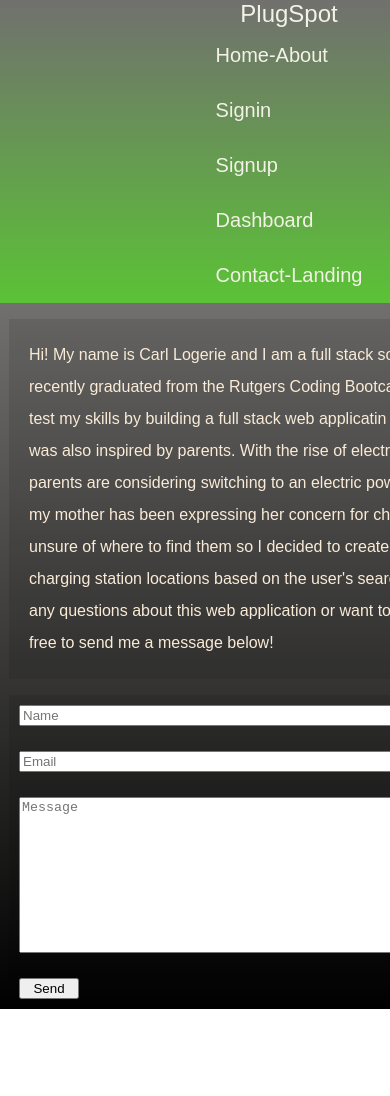
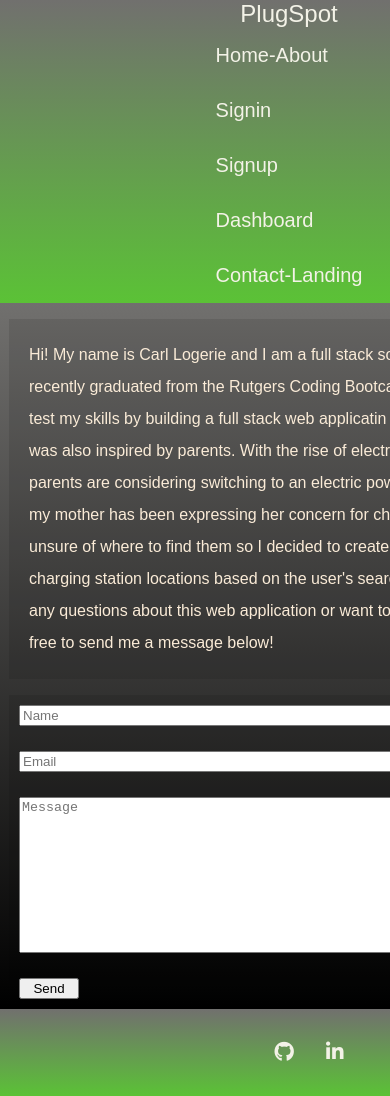
Before and after one commit to clogerie92/EV-Charging-Station-Locator, a React (Create React App) app: page / in a window 390 px wide. Shown: the top 1096 px of the page. Before the commit the page ends 1009 px from the top, so only its background shows below. Built offline with nearby package versions, Linux system fonts and the light colour scheme.

Commit message:
added footer with github and linkedin icons as links, changed background color to match navbar, added mobile responsiveness

```diff
--- a/public/index.html
+++ b/public/index.html
@@ -24,6 +24,12 @@
       work correctly both with client-side routing and a non-root public URL.
       Learn how to configure a non-root public URL by running `npm run build`.
     -->
+    <link
+      rel="stylesheet"
+      href="https://use.fontawesome.com/releases/v5.8.1/css/all.css"
+      integrity="sha384-50oBUHEmvpQ+1lW4y57PTFmhCaXp0ML5d60M1M7uH2+nqUivzIebhndOJK28anvf"
+      crossorigin="anonymous"
+    />
     <title>React App</title>
   </head>
   <body>
--- a/src/App.js
+++ b/src/App.js
@@ -1,5 +1,6 @@
 import './App.css';
 import Navbar from './Components/Navbar';
+import Footer from './Components/Footer';
 import LandingPage from "./Components/Pages/LandingPage";
 
 function App() {
@@ -7,6 +8,7 @@ function App() {
     <>
       <Navbar />
       <LandingPage />
+      <Footer />
     </>
   );
 }
--- a/src/Components/Footer.js
+++ b/src/Components/Footer.js
@@ -0,0 +1,18 @@
+import React from "react";
+import "./Styles/Footer.css";
+function Footer () {
+    return (
+        <footer className="footer-container">
+            <ul className="footer-list">
+                <li>
+                    <p><a href="https://github.com/clogerie92" rel="noreferrer" target="_blank"><i className="fab fa-github"></i></a></p>
+                </li>
+                <li>
+                    <p><a href="https://www.linkedin.com/in/carl-logerie-a45397245/" rel="noreferrer" target="_blank"><i className="fab fa-linkedin-in"></i></a></p>
+                </li>
+            </ul>
+        </footer>
+    );
+}
+
+export default Footer;
--- a/src/Components/Pages/LandingPage.js
+++ b/src/Components/Pages/LandingPage.js
@@ -4,11 +4,9 @@ import "../Styles/LandingPage.css";
 const LandingPage = () => {
     return (
         <div className="landing-container">
-            {/* <div className="bio-container"> */}
                 <p className="bio-container">
                     Hi! My name is Carl Logerie and I am a full stack software engineer. I recently graduated from the Rutgers Coding Bootcamp and wanted to test my skills by building a full stack web applicatin from scratch. This app was also inspired by parents. With the rise of electric vehicles, my parents are considering switching to an electric powered car. However, my mother has been expressing her concern for charging stations. She is unsure of where to find them so I decided to create an app that displays charging station locations based on the user's search input. If you have any questions about this web application or want to get in contact feel free to send me a message below!
                 </p>
-            {/* </div> */}
             <div className="contact-container">
                 <input placeholder="Name" type="text" />
                 <input placeholder="Email" type="text" />
--- /dev/null
+++ b/src/Components/Styles/Footer.css
@@ -0,0 +1,22 @@
+.footer-container {
+    background: linear-gradient(to top,  #5BC236, #71706e);
+}
+
+.footer-list {
+    /* position: fixed; */
+    display: flex;
+    flex-wrap: wrap;
+    flex-direction: row;
+    justify-content: center;
+    bottom: 0;
+    width: 100%;
+}
+
+footer {
+    display: flex;
+}
+
+footer ul li {
+    display: inline-block;
+    margin: 0 3%;
+}
--- a/src/Components/Styles/LandingPage.css
+++ b/src/Components/Styles/LandingPage.css
@@ -1,6 +1,6 @@
-body {
-    background: linear-gradient(to top,  #5BC236, #71706e);
-}
+/* body {
+    background: linear-gradient(to top,  #000000, #71706e);
+} */
 
 html, body {
     min-width: 578px;
```
Also changed, not shown: src/Components/Pages/HomePage.js (added, +12 -0 lines), src/Components/Pages/Home.js (deleted), src/Components/Styles/HomePage.css (added).
